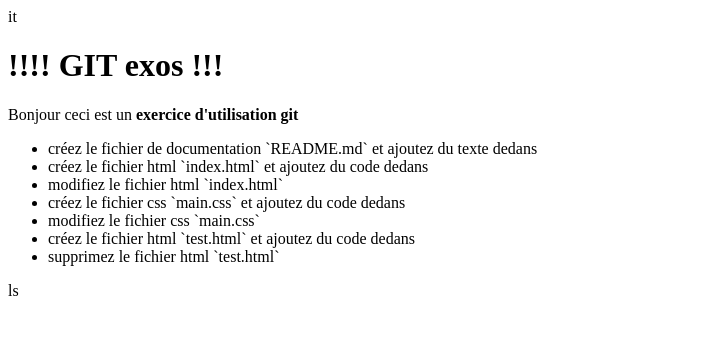
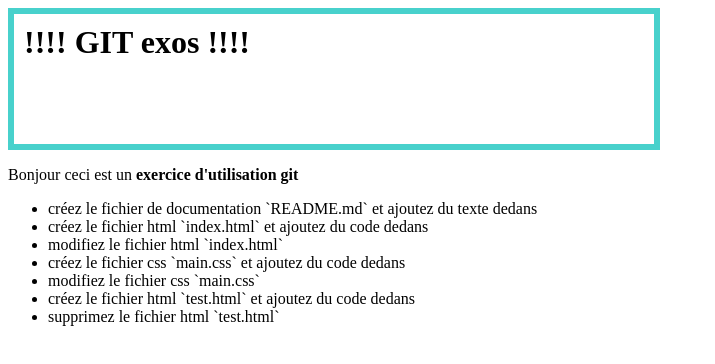
Before and after one commit to davidFt62/exercice-git, a plain HTML site: page index.html in a window 1280 px wide. Shown: the whole page, without its empty margins (0-715 px from the left). Drawn offline with Linux system fonts and the light colour scheme.

Commit message:
création fichier main.css plus codage css

```diff
--- a/index.html
+++ b/index.html
@@ -1,9 +1,10 @@
-it<!DOCTYPE html>
+<!DOCTYPE html>
 <html lang="fr">
   <head>
     <meta charset="UTF-8">
     <meta http-equiv="X-UA-Compatible" content="IE=edge">
     <meta name="viewport" content="width=device-width, initial-scale=1.0">
+    <link rel="stylesheet" href="main.css">
     <title>Exercices Git</title>
 
 
@@ -11,7 +12,7 @@
      <body>
 
              <header>
-               <h1>!!!! GIT exos !!!</h1>
+               <h1>!!!! GIT exos !!!!</h1>
 
             </header>
 
@@ -34,4 +35,3 @@
 
 
    </head>
-   ls
--- /dev/null
+++ b/main.css
@@ -0,0 +1,8 @@
+h1
+{
+    width: 620px;
+    height: 110px;
+    margin: 0;
+    padding: 10px;
+    border: 6px solid mediumturquoise;
+}
```
